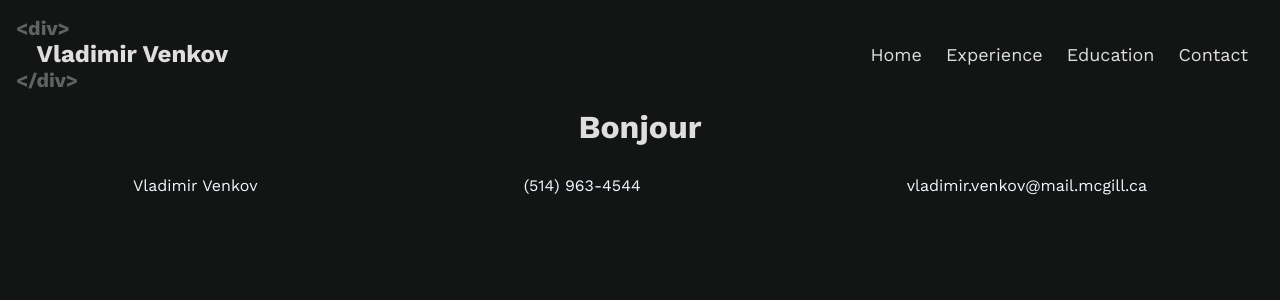
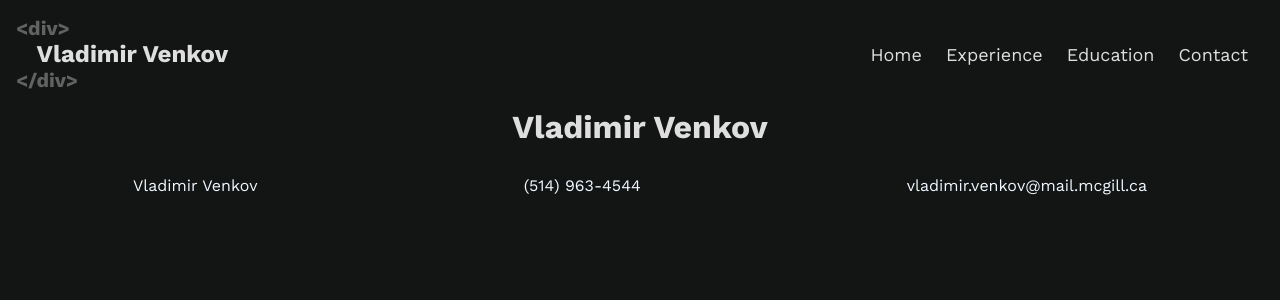
Before and after one commit to vladimirven001/react-portfolio, a Next.js app: page / in a window 1280 px wide. Shown: the top 300 px of the page. Built offline with nearby package versions, Linux system fonts and the light colour scheme.

Commit message:
changed Footer

```diff
--- a/components/Logo.js
+++ b/components/Logo.js
@@ -1,7 +1,7 @@
 import React from "react";
 
 const Logo = () => {
-  return <div className="logo">CodeWithMarish</div>;
+  return <div className="logo">Vladimir Venkov</div>;
 };
 
 export default Logo;
--- a/pages/_app.js
+++ b/pages/_app.js
@@ -1,10 +1,16 @@
 import Navbar from '../components/Navbar'
-import "../styles/globals.css";
+import "../styles/globals.css"
+import styles from '../styles/Home.module.css'
 
 function MyApp({ Component, pageProps }) {
   return (
     <div>
       <Navbar />
+      <div>
+        <div className={styles.pagecontainer}>
+
+        </div>
+      </div>
       <Component {...pageProps} />
     </div>
   )
--- a/pages/index.js
+++ b/pages/index.js
@@ -1,10 +1,6 @@
 import Head from 'next/head'
-import Image from 'next/image'
+import Footer from '../components/Footer'
 import styles from '../styles/Home.module.css'
-import Footer from '../components/Footer'
-import Header from '../components/Header'
-import MyApp from './_app'
-
 
 export default function Home() {
   return (
@@ -16,9 +12,15 @@ export default function Home() {
 
       </Head>
 
+
       <main>
+        <div className={styles.pagecontainer}>
+          <div>
 
-        <h1 style={{textAlign: "center"}} >Bonjour</h1>
+            <h1 style={{textAlign: "center"}} >Vladimir Venkov</h1>
+
+          </div>
+        </div>
 
         <Footer />
 
--- a/styles/Footer.module.css
+++ b/styles/Footer.module.css
@@ -1,12 +1,14 @@
 
 .eqi_container {
-    position: relative;
+
+    position:relative;
     bottom: 0px;
     width: 100%;
+    height: auto;
     background-color: #131515;
     display: flex;
     justify-content: space-between;
-
+    margin-top: auto;
   }
 
 .eqi_container div {
@@ -14,9 +16,8 @@
     color:aliceblue;
     margin-top: 30px;
     margin-bottom: 30px;
-    background: rgba(255, 255, 255, 0);
+    background: #131515;
     justify-content: center;
     display: flex;
     flex-grow: 1;
-
-}
+  }
--- a/styles/Home.module.css
+++ b/styles/Home.module.css
@@ -8,6 +8,7 @@
   flex: 1;
   display: flex;
   flex-direction: column;
+  min-height: 100%;
   justify-content: center;
   align-items: center;
 }
@@ -20,7 +21,6 @@
   justify-content: center;
   align-items: center;
 }
-
 .footer a {
   display: flex;
   justify-content: center;
--- a/styles/globals.css
+++ b/styles/globals.css
@@ -93,7 +93,7 @@ nav{
     height: 6px;
     bottom: -16px;
     left: 0;
-    background-color: black;
+    background-color: #dedede;
     transition: all 0.2s;
   }
 
```
